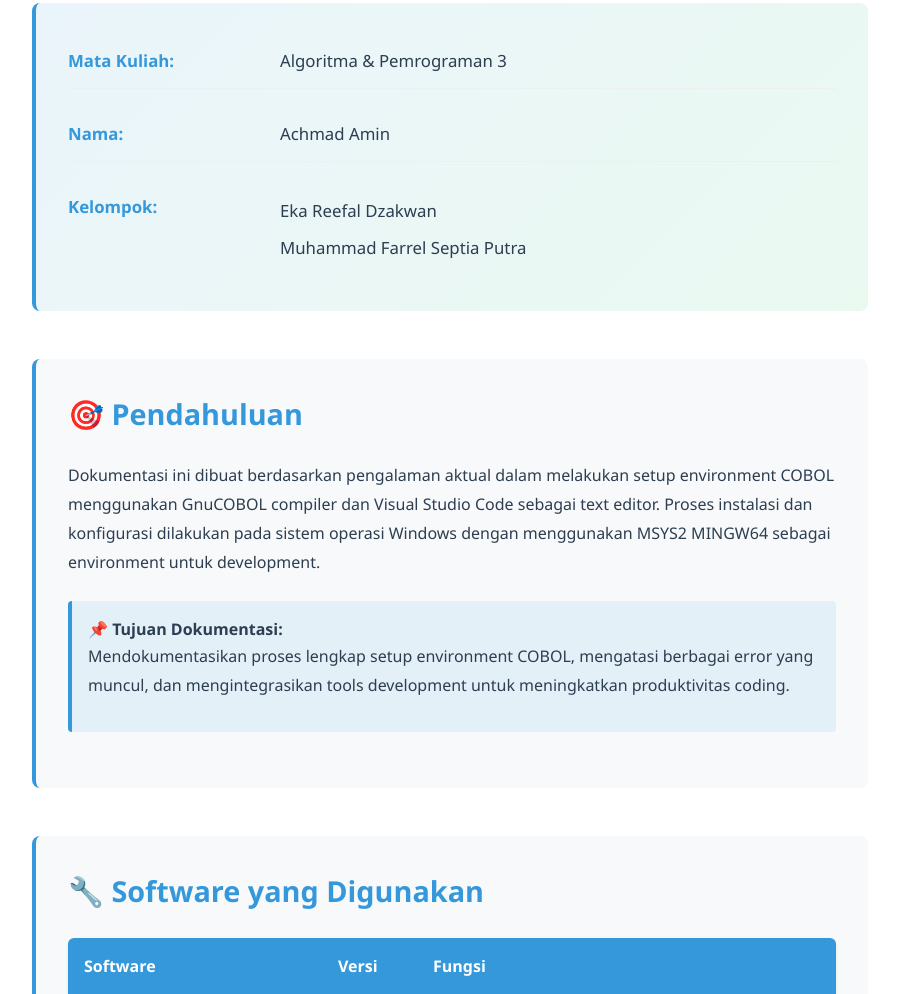
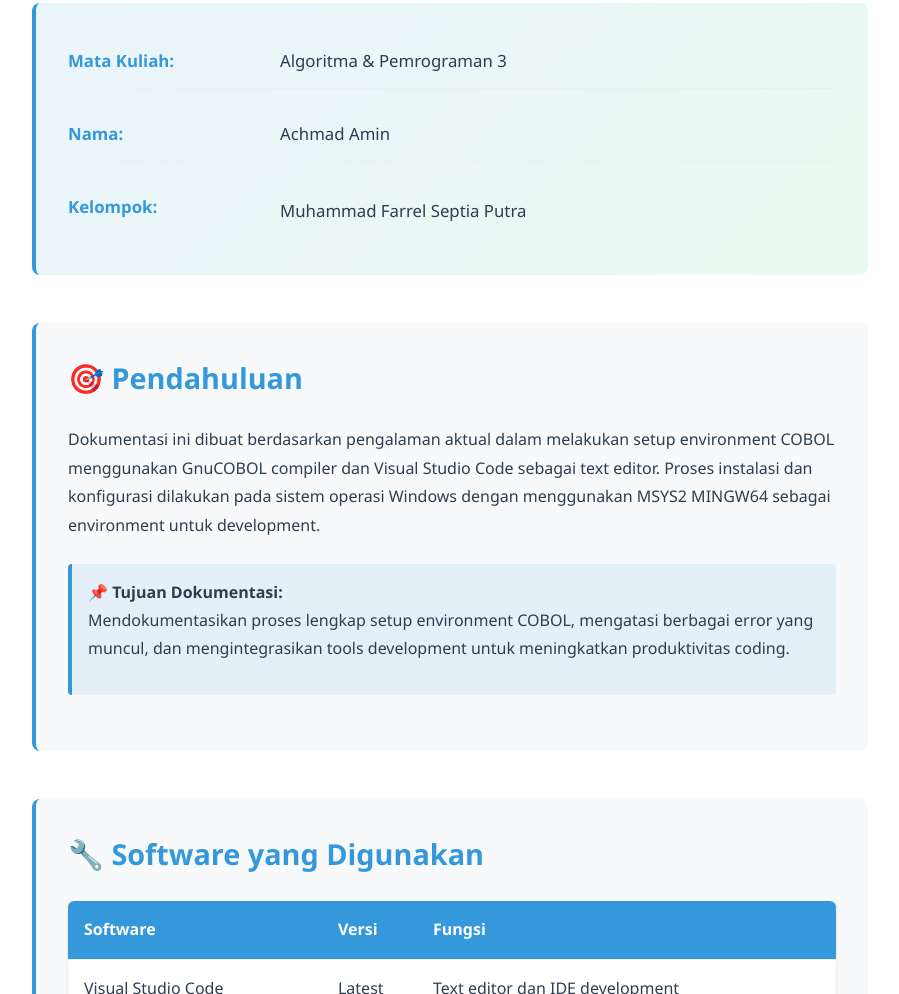
Before and after one commit to achmin-del/COBOL-di-VScode-OS-Windows, a plain HTML site: page index.html in a window 1280 px wide. Shown: the part 774-1768 px from the top of the page, without its empty margins (190-1089 px from the left). Drawn offline with Linux system fonts and the light colour scheme.

Commit message:
Update index.html

```diff
--- a/index.html
+++ b/index.html
@@ -4,7 +4,7 @@
     <meta charset="UTF-8" />
     <meta name="viewport" content="width=device-width, initial-scale=1.0" />
     <title>
-      Achmad Amin_Eka Reefal Dzakwan_Muhammad Farrel Septia Putr - Algoritma &
+      Achmad Amin_Muhammad Farrel Septia Putra - Algoritma &
       Pemrograman 3
     </title>
     <link rel="stylesheet" href="style.css" />
@@ -65,7 +65,6 @@
           <div class="info-row">
             <span class="info-label">Kelompok:</span>
             <span class="info-value">
-              <div>Eka Reefal Dzakwan</div>
               <div>Muhammad Farrel Septia Putra</div>
             </span>
           </div>
```
